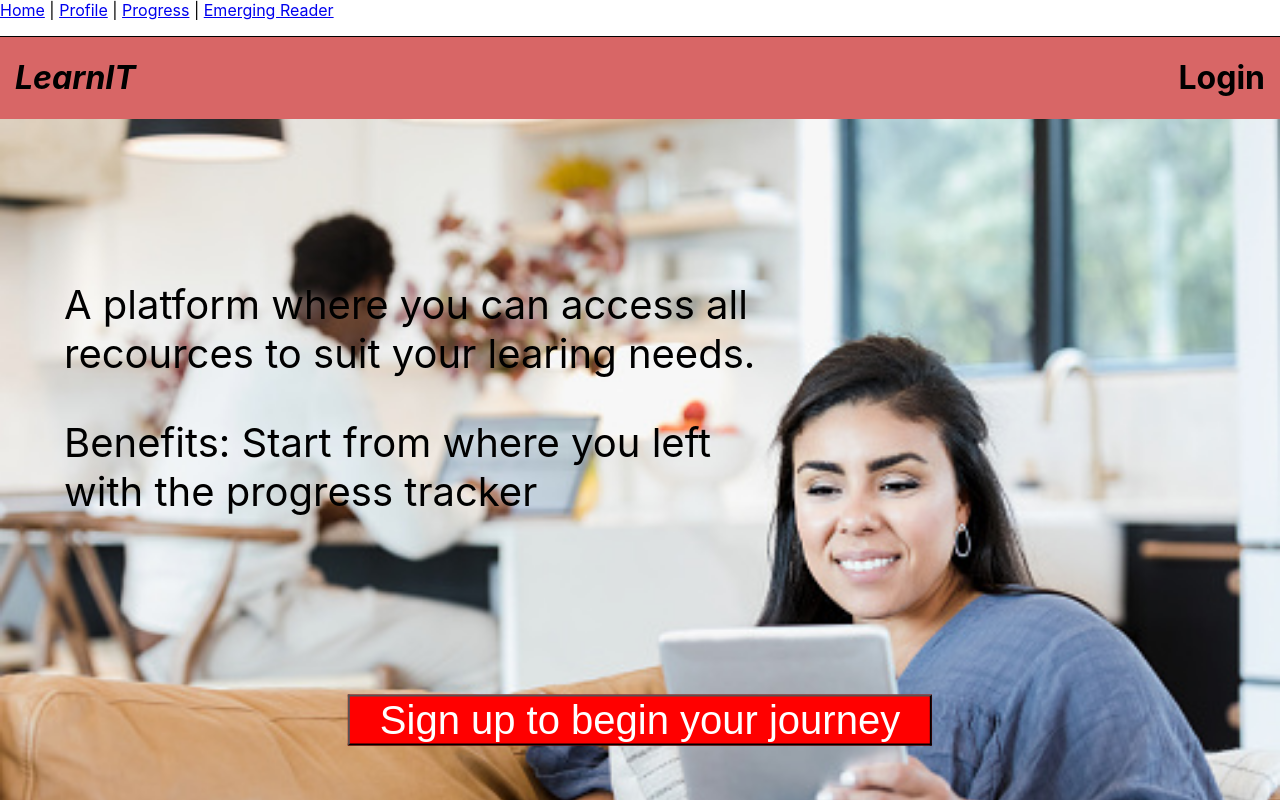
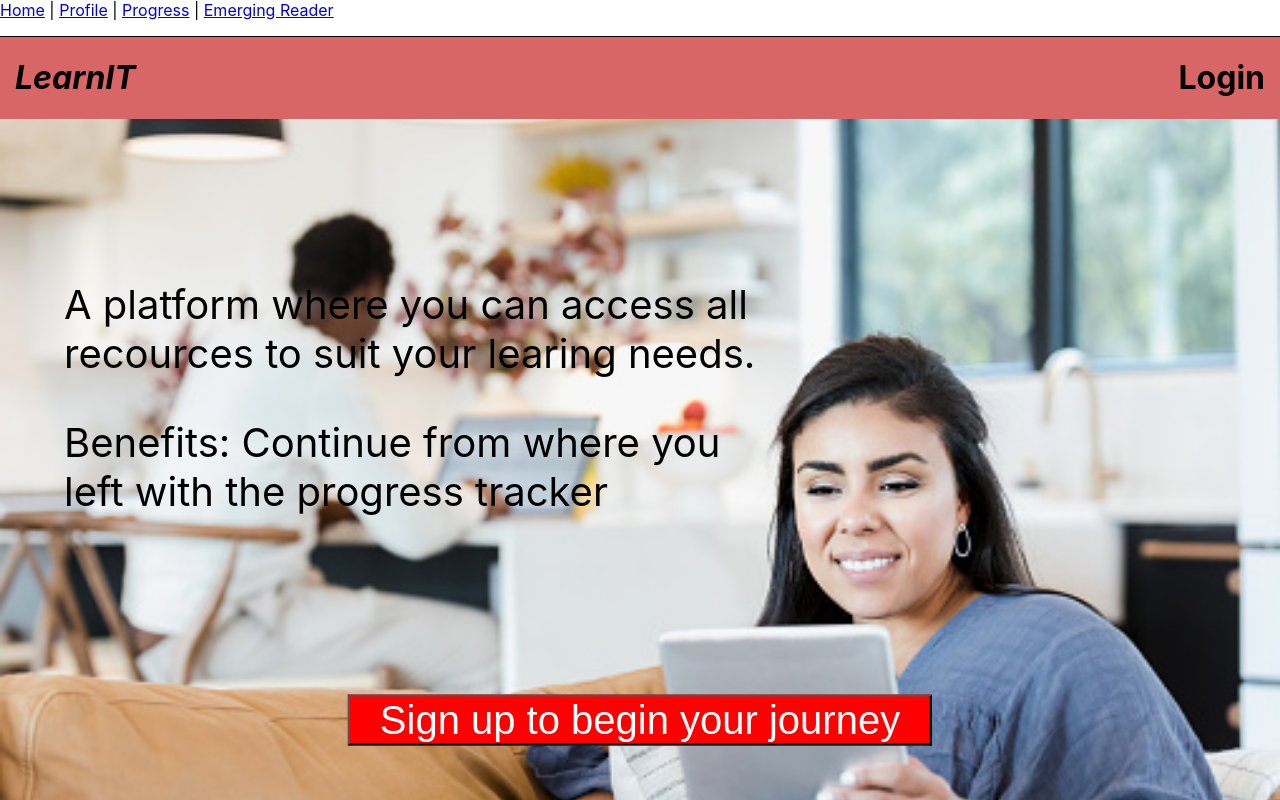
Before and after one commit to D20CM/bae-hackthon, a React (Create React App) app: page /landing in a window 1280 px wide. Shown: the top 800 px of the page. Built offline with nearby package versions, Linux system fonts and the light colour scheme.

Commit message:
typo fixed

```diff
--- a/src/components/Landing/landing.js
+++ b/src/components/Landing/landing.js
@@ -15,7 +15,7 @@ const Landing = () => {
           A platform where you can access all recources to suit your learing
           needs.{" "}
         </p>
-        <p>Benefits: Start from where you left with the progress tracker </p>
+        <p>Benefits: Continue from where you left with the progress tracker </p>
       </div>
 
       <button className={styles.signup}> Sign up to begin your journey</button>
```
